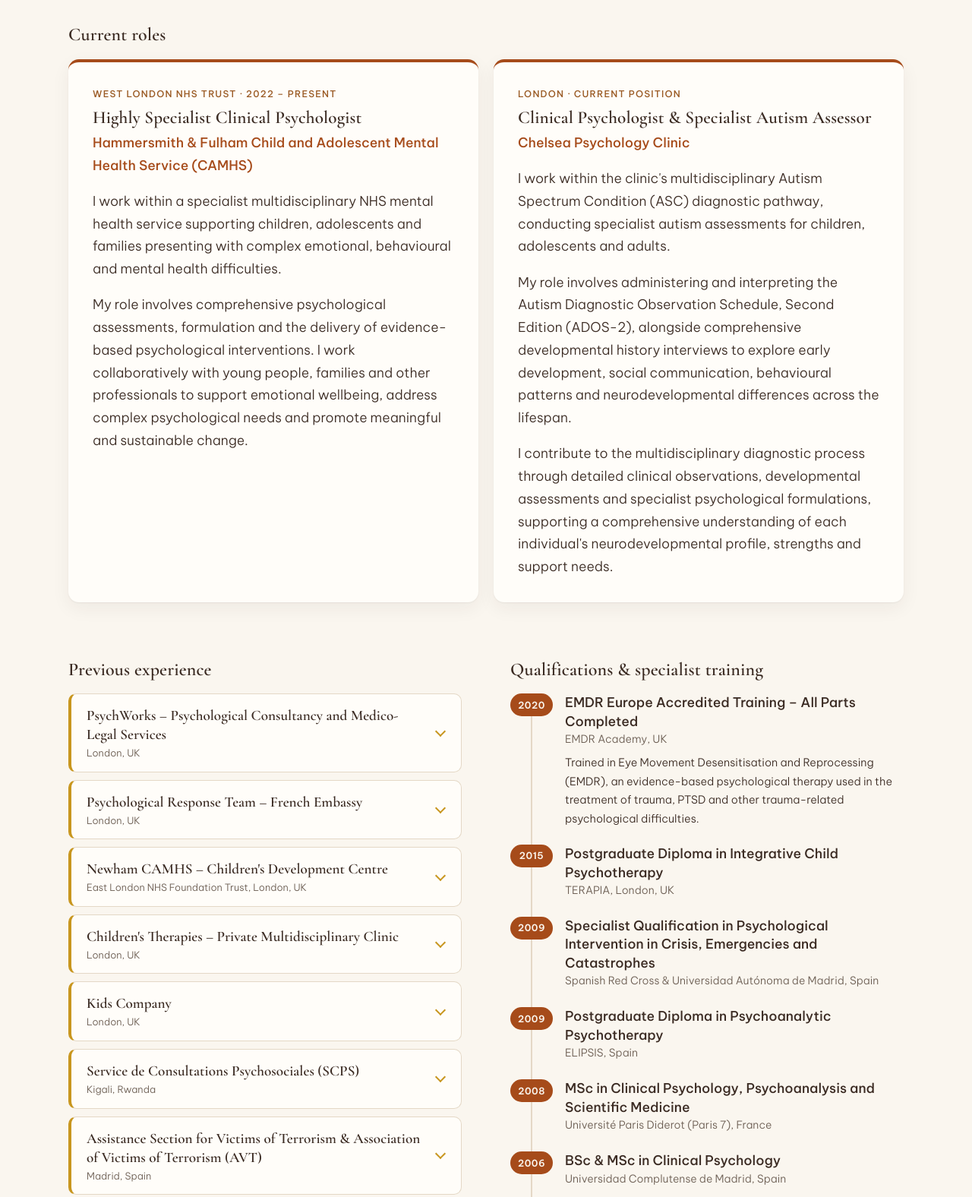
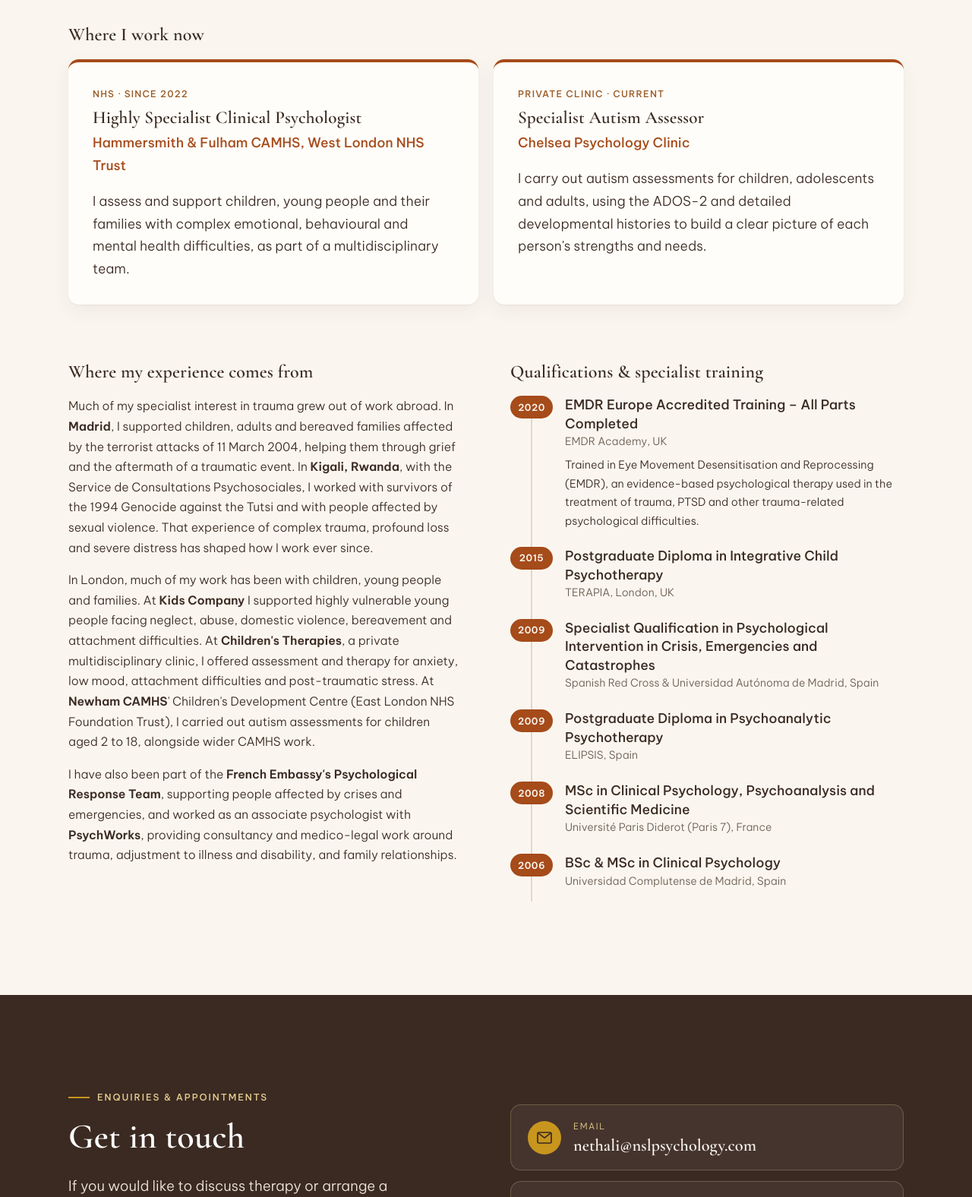
Before and after one commit to nethasl/nethasl.github.io, a plain HTML site: page new-site/index.html in a window 1280 px wide. Shown: the part 10341-11917 px from the top of the page at 76% size. Drawn offline with nearby package versions, Linux system fonts and the light colour scheme.

Commit message:
Preview: Experience section reads as a narrative, shorter current roles

```diff
--- a/new-site/assets/css/style.css
+++ b/new-site/assets/css/style.css
@@ -281,24 +281,9 @@ section[id] { scroll-margin-top: calc(var(--header-h) - 1px); }
 .role-org { font-weight: 500; color: var(--rug); }
 .role-card p:last-child { margin-bottom: 0; }
 
-/* Accordion (styled like the original site's) */
-.accordion { display: grid; gap: 10px; }
-.accordion details { background: var(--paper); border: 1px solid var(--line); border-left: 4px solid var(--mustard); border-radius: 10px; }
-.accordion summary {
-  list-style: none; cursor: pointer; position: relative;
-  padding: 16px 52px 16px 20px;
-  font-family: var(--font-head); font-size: 1.2rem; font-weight: 600; line-height: 1.3;
-}
-.accordion summary::-webkit-details-marker { display: none; }
-.accordion summary small { display: block; font-family: var(--font-body); font-size: .8rem; font-weight: 300; color: var(--warm-grey); margin-top: 3px; }
-.accordion summary::after {
-  content: ""; position: absolute; right: 22px; top: 50%; width: 10px; height: 10px; margin-top: -7px;
-  border-right: 2px solid var(--mustard); border-bottom: 2px solid var(--mustard); transform: rotate(45deg); transition: transform .25s;
-}
-.accordion details[open] summary::after { transform: rotate(-135deg); margin-top: -2px; }
-.accordion summary:hover { color: var(--rug); }
-.accordion details > p { padding: 0 20px; margin: 0 0 1em; font-size: .95rem; }
-.accordion details > p:last-child { padding-bottom: 6px; }
+/* Previous experience as a short narrative */
+.story p { font-size: .98rem; }
+.story strong { font-weight: 600; color: var(--walnut); }
 
 .timeline { list-style: none; padding: 0; margin: 0; position: relative; }
 .timeline::before { content: ""; position: absolute; left: 27px; top: 8px; bottom: 8px; width: 2px; background: var(--line); }
--- a/new-site/index.html
+++ b/new-site/index.html
@@ -17,7 +17,7 @@
   <link rel="preconnect" href="https://fonts.googleapis.com">
   <link rel="preconnect" href="https://fonts.gstatic.com" crossorigin>
   <link href="https://fonts.googleapis.com/css2?family=Cormorant+Garamond:ital,wght@0,500;0,600;1,500&family=Be+Vietnam+Pro:wght@300;400;500;600&display=swap" rel="stylesheet">
-  <link rel="stylesheet" href="assets/css/style.css?v=7">
+  <link rel="stylesheet" href="assets/css/style.css?v=9">
   <script>document.documentElement.classList.add('js');</script>
 </head>
 <body>
@@ -330,61 +330,29 @@
       </div>
     </div>
 
-    <h3 class="sub-head reveal">Current roles</h3>
+    <h3 class="sub-head reveal">Where I work now</h3>
     <div class="role-grid reveal-group">
       <article class="role-card reveal">
-        <p class="role-meta">West London NHS Trust · 2022 – Present</p>
+        <p class="role-meta">NHS · Since 2022</p>
         <h4>Highly Specialist Clinical Psychologist</h4>
-        <p class="role-org">Hammersmith &amp; Fulham Child and Adolescent Mental Health Service (CAMHS)</p>
-        <p>I work within a specialist multidisciplinary NHS mental health service supporting children, adolescents and families presenting with complex emotional, behavioural and mental health difficulties.</p>
-        <p>My role involves comprehensive psychological assessments, formulation and the delivery of evidence-based psychological interventions. I work collaboratively with young people, families and other professionals to support emotional wellbeing, address complex psychological needs and promote meaningful and sustainable change.</p>
+        <p class="role-org">Hammersmith &amp; Fulham CAMHS, West London NHS Trust</p>
+        <p>I assess and support children, young people and their families with complex emotional, behavioural and mental health difficulties, as part of a multidisciplinary team.</p>
       </article>
       <article class="role-card reveal">
-        <p class="role-meta">London · Current position</p>
-        <h4>Clinical Psychologist &amp; Specialist Autism Assessor</h4>
+        <p class="role-meta">Private clinic · Current</p>
+        <h4>Specialist Autism Assessor</h4>
         <p class="role-org">Chelsea Psychology Clinic</p>
-        <p>I work within the clinic's multidisciplinary Autism Spectrum Condition (ASC) diagnostic pathway, conducting specialist autism assessments for children, adolescents and adults.</p>
-        <p>My role involves administering and interpreting the Autism Diagnostic Observation Schedule, Second Edition (ADOS-2), alongside comprehensive developmental history interviews to explore early development, social communication, behavioural patterns and neurodevelopmental differences across the lifespan.</p>
-        <p>I contribute to the multidisciplinary diagnostic process through detailed clinical observations, developmental assessments and specialist psychological formulations, supporting a comprehensive understanding of each individual's neurodevelopmental profile, strengths and support needs.</p>
+        <p>I carry out autism assessments for children, adolescents and adults, using the ADOS-2 and detailed developmental histories to build a clear picture of each person's strengths and needs.</p>
       </article>
     </div>
 
     <div class="two-col">
       <div>
-        <h3 class="sub-head reveal">Previous experience</h3>
-        <div class="accordion reveal">
-          <details>
-            <summary><span>PsychWorks – Psychological Consultancy and Medico-Legal Services</span><small>London, UK</small></summary>
-            <p>Associate Psychologist providing specialist psychological consultancy and medico-legal services. My work included trauma-focused interventions, psychological adjustment to disability and illness, the impact of physical and psychological difficulties on identity and wellbeing, improving family functioning and supporting emotional rehabilitation.</p>
-          </details>
-          <details>
-            <summary><span>Psychological Response Team – French Embassy</span><small>London, UK</small></summary>
-            <p>Member of the Psychological Response Team, providing psychological support to individuals affected by crises, emergencies and catastrophic events, drawing on my specialist experience in trauma and psychological intervention following critical incidents.</p>
-          </details>
-          <details>
-            <summary><span>Newham CAMHS – Children's Development Centre</span><small>East London NHS Foundation Trust, London, UK</small></summary>
-            <p>Specialist Autism Spectrum Condition (ASC) assessments for children and young people aged 2 to 18 years, including comprehensive neurodevelopmental assessments using standardised diagnostic tools, clinical observation and developmental history-taking, as part of a multidisciplinary approach to understanding children's social communication, developmental profiles and individual needs.</p>
-            <p>Alongside this specialist assessment work, I contributed to the wider CAMHS multidisciplinary service, supporting children, adolescents and families presenting with complex emotional, behavioural and mental health difficulties.</p>
-          </details>
-          <details>
-            <summary><span>Children's Therapies – Private Multidisciplinary Clinic</span><small>London, UK</small></summary>
-            <p>Specialist psychological assessment and therapeutic interventions for children, young people and families experiencing a broad range of psychological difficulties, including anxiety and mood disorders, attachment difficulties, post-traumatic stress and emotional and behavioural challenges.</p>
-          </details>
-          <details>
-            <summary><span>Kids Company</span><small>London, UK</small></summary>
-            <p>Psychological assessment and therapeutic support for highly vulnerable children and young people presenting with complex emotional and mental health difficulties, often in the context of significant adversity.</p>
-            <p>My work focused particularly on developmental and complex trauma, bereavement, attachment difficulties and the psychological impact of neglect, abuse and domestic violence.</p>
-          </details>
-          <details>
-            <summary><span>Service de Consultations Psychosociales (SCPS)</span><small>Kigali, Rwanda</small></summary>
-            <p>Specialist psychological interventions for children and adults experiencing trauma-related difficulties, including survivors of the 1994 Genocide against the Tutsi in Rwanda and individuals affected by sexual violence.</p>
-            <p>This work involved supporting people presenting with complex trauma, profound loss and severe psychological distress, and contributed significantly to the development of my specialist interest and expertise in trauma-focused psychological care.</p>
-          </details>
-          <details>
-            <summary><span>Assistance Section for Victims of Terrorism &amp; Association of Victims of Terrorism (AVT)</span><small>Madrid, Spain</small></summary>
-            <p>Psychological and therapeutic support for children, adults and bereaved families affected by the terrorist attacks of 11 March 2004 in Madrid.</p>
-            <p>My work focused on trauma, grief and the psychological consequences of terrorism, supporting individuals and families in processing traumatic experiences and rebuilding their emotional wellbeing.</p>
-          </details>
+        <h3 class="sub-head reveal">Where my experience comes from</h3>
+        <div class="prose story reveal">
+          <p>Much of my specialist interest in trauma grew out of work abroad. In <strong>Madrid</strong>, I supported children, adults and bereaved families affected by the terrorist attacks of 11 March 2004, helping them through grief and the aftermath of a traumatic event. In <strong>Kigali, Rwanda</strong>, with the Service de Consultations Psychosociales, I worked with survivors of the 1994 Genocide against the Tutsi and with people affected by sexual violence. That experience of complex trauma, profound loss and severe distress has shaped how I work ever since.</p>
+          <p>In London, much of my work has been with children, young people and families. At <strong>Kids Company</strong> I supported highly vulnerable young people facing neglect, abuse, domestic violence, bereavement and attachment difficulties. At <strong>Children's Therapies</strong>, a private multidisciplinary clinic, I offered assessment and therapy for anxiety, low mood, attachment difficulties and post-traumatic stress. At <strong>Newham CAMHS</strong>' Children's Development Centre (East London NHS Foundation Trust), I carried out autism assessments for children aged 2 to 18, alongside wider CAMHS work.</p>
+          <p>I have also been part of the <strong>French Embassy's Psychological Response Team</strong>, supporting people affected by crises and emergencies, and worked as an associate psychologist with <strong>PsychWorks</strong>, providing consultancy and medico-legal work around trauma, adjustment to illness and disability, and family relationships.</p>
         </div>
       </div>
 
```
